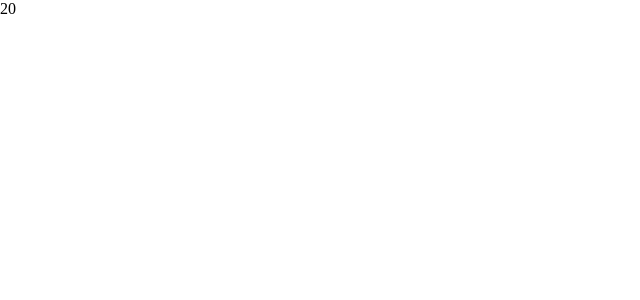
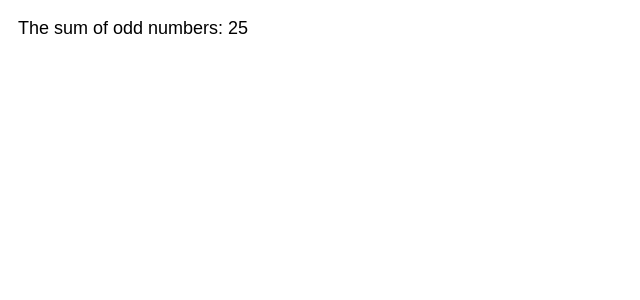
Before and after one commit to steamnp/bfs45, a React (Vite) app: page / in a window 1280 px wide. Shown: the top 300 px of the page, without its empty margins (0-640 px from the left). Built offline with nearby package versions, Linux system fonts and the light colour scheme.

Commit message:
sum of odd numbers

```diff
--- a/src/components/app/app.jsx
+++ b/src/components/app/app.jsx
@@ -2,19 +2,20 @@ import style from "../../styles/components/app.module.scss";
 import Button from "../button/button";
 
 function App() {
+  const oddSum = (listOfNumbers) => {
+    let sum = 0;
+
+    for (let n of listOfNumbers) {
+      if (n % 2 !== 0) sum += n;
+    }
+
+    return sum;
+  };
+
   return (
     <>
-      <div className={style.app}>
-        <div>
-          Hello,World
-          <br />
-          <small>Satshree Shrestha</small>
-        </div>
-      </div>
-      <br />
       <div style={{ padding: "1rem" }}>
-        <Button>Main Button</Button>
-        <Button type="btn-remove">Remove Button</Button>
+        The sum of odd numbers: {oddSum([1, 2, 3, 4, 5, 6, 7, 8, 9])}
       </div>
     </>
   );
--- a/src/index.css
+++ b/src/index.css
@@ -2,5 +2,7 @@
 
 * {
   box-sizing: border-box;
+  font-family: Arial, Helvetica, sans-serif;
+  font-size: 18px;
   margin: 0;
 }
--- a/src/pages/home.jsx
+++ b/src/pages/home.jsx
@@ -1,18 +1,11 @@
+import App from "../components/app/app";
+
 function Home() {
-  // create a variable to store number
-  const age = 20;
-
-  // create a variable to store string
-
-  // create a variable to store boolean
-
-  // create a variable to store array of numbers and strings
-
-  // create a variable to store object with properties and values
-
-  // Display value of each variable in JSX
-
-  return <div>{age}</div>;
+  return (
+    <div>
+      <App />
+    </div>
+  );
 }
 
 export default Home;
```
